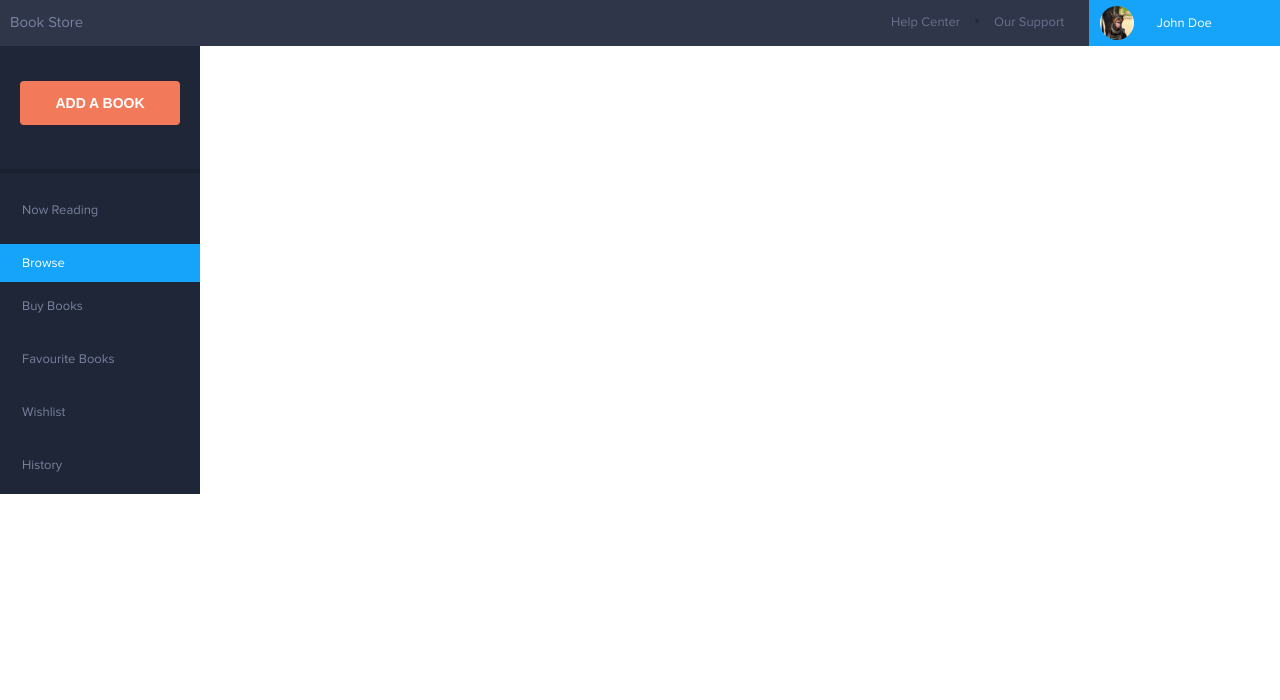
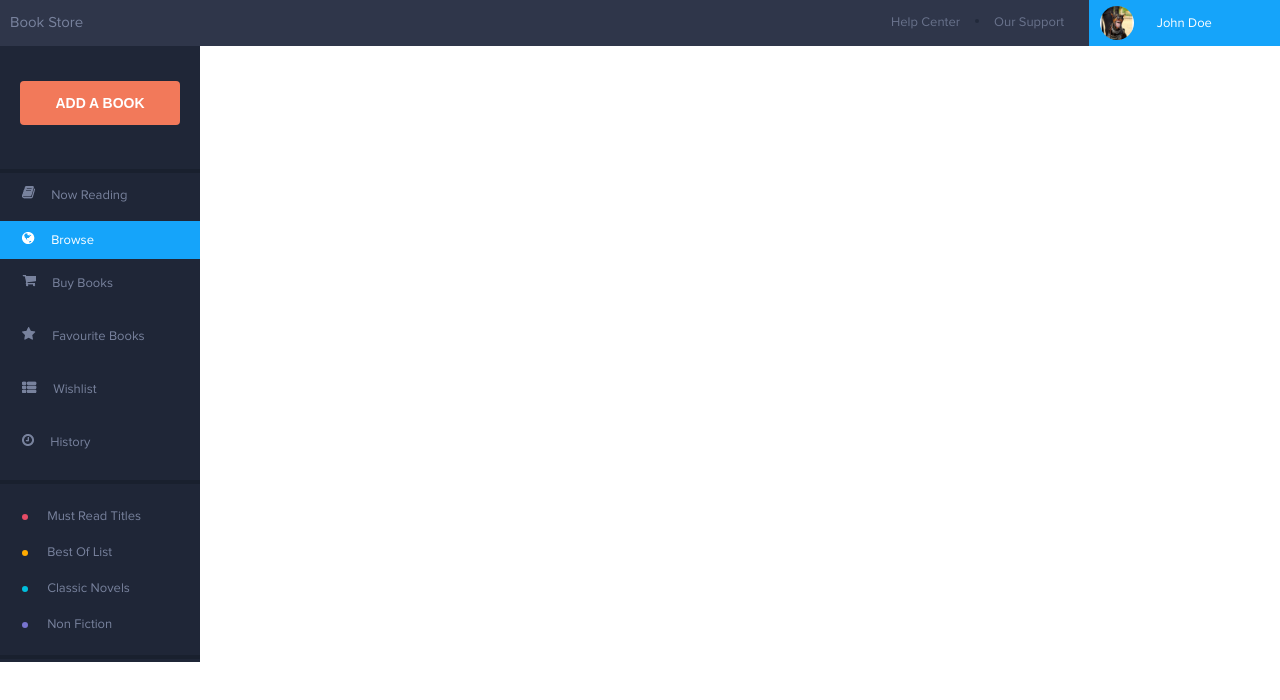
Before and after one commit to saba253/bookStore, a plain HTML site: page index.html in a window 1280 px wide. Drawn offline with Linux system fonts and the light colour scheme.

Commit message:
Add More Details

```diff
--- a/index.html
+++ b/index.html
@@ -7,6 +7,7 @@
     <title>Book Store</title>
     <link rel="stylesheet" href="./styles/reset.css">
     <link rel="stylesheet" href="./styles/style.css">
+    <link rel="icon" href="./media/navbar-media/now-reading.png">
 </head>
 <body>
     <header class="d-flex-between">
@@ -46,25 +47,53 @@
         </div>
     <div class="line d-inline-block"></div>
     <div class="category">
-        <div class="category-btn">
+         <div class="category-btn">
+            <img src="./media/navbar-media/now-reading.png" alt="">
             <a href="#">Now Reading</a>
         </div>
         <div class="category-btn active-page">
+            <img src="./media/navbar-media/browse.png" alt="">
             <a href="#" style="color:white">Browse</a>
         </div>
         <div class="category-btn">
+            <img src="./media/navbar-media/buy-books.png" alt="">
             <a href="#">Buy Books</a>
         </div>
         <div class="category-btn">
+            <img src="./media/navbar-media/favourite-books.png" alt="">
             <a href="#">Favourite Books</a>
         </div>
         <div class="category-btn">
+            <img src="./media/navbar-media/wishlist.png" alt="">
             <a href="#">Wishlist</a>
         </div>
         <div class="category-btn">
+            <img src="./media/navbar-media/history.png" alt="">
             <a href="#">History</a>
         </div>
     </div>
+    <div class="line d-inline-block"></div>
+    <div class="lists">
+        <ul>
+            <li>
+                <span style="display:inline-block;width: 6px;height: 6px;border-radius: 3px;background-color: #e64c66;"></span>
+                <a href="#">Must Read Titles</a>
+            </li>
+            <li>
+                <span style="display:inline-block;width: 6px;height: 6px;border-radius: 3px;background-color: #ffab00;"></span>
+                <a href="#">Best Of List</a>
+            </li>
+            <li>
+                <span style="display:inline-block;width: 6px;height: 6px;border-radius: 3px;background-color:  #00bfdd;"></span>
+                <a href="#">Classic Novels</a>
+            </li>
+            <li>
+                <span style="display:inline-block;width: 6px;height: 6px;border-radius: 3px;background-color:#7874cf;"></span>
+                <a href="#">Non Fiction</a>
+            </li>
+        </ul>
+    </div>
+    <div class="line d-inline-block"></div>
     </nav>
 </body>
 </html>
--- a/styles/style.css
+++ b/styles/style.css
@@ -18,7 +18,6 @@
     justify-content: space-around;
 }
 .active-page{
-    height: 38px;
     background-color: #15a4fa;
     padding-top: 10px;
 }
@@ -116,18 +115,38 @@ header{
     height: 4px;
     background-color:rgba(24,30,44,0.8);
 }
+
 .category{
-    height: 100%;
+    width: 200px;
 }
 .category-btn{
     height: 38px;
     margin-top: 15px;
 }
 .category-btn a{
-    margin-left: 22px;
     font-size: 13px;
     color: #78829d;
 }
+.category-btn img{
+    margin-left: 22px;
+    margin-right: 12px;
+}
 .category-btn:nth-child(1){
-    padding-top: 10px;
+    height: 20px;
+    margin-top: 10px;
 }
+
+.lists{
+    height: 100%;
+}
+.lists ul{
+    margin: 15px 22px;
+}
+.lists li{
+    margin-top: 20px;
+}
+.lists a{
+    font-size: 13px;
+    color: #78829d;
+    margin-left: 15px;
+}
```
Also changed, not shown: media/navbar-media/browse.png (added), media/navbar-media/buy-books.png (added), media/navbar-media/favourite-books.png (added), media/navbar-media/history.png (added), media/navbar-media/now-reading.png (added), media/navbar-media/wishlist.png (added).
